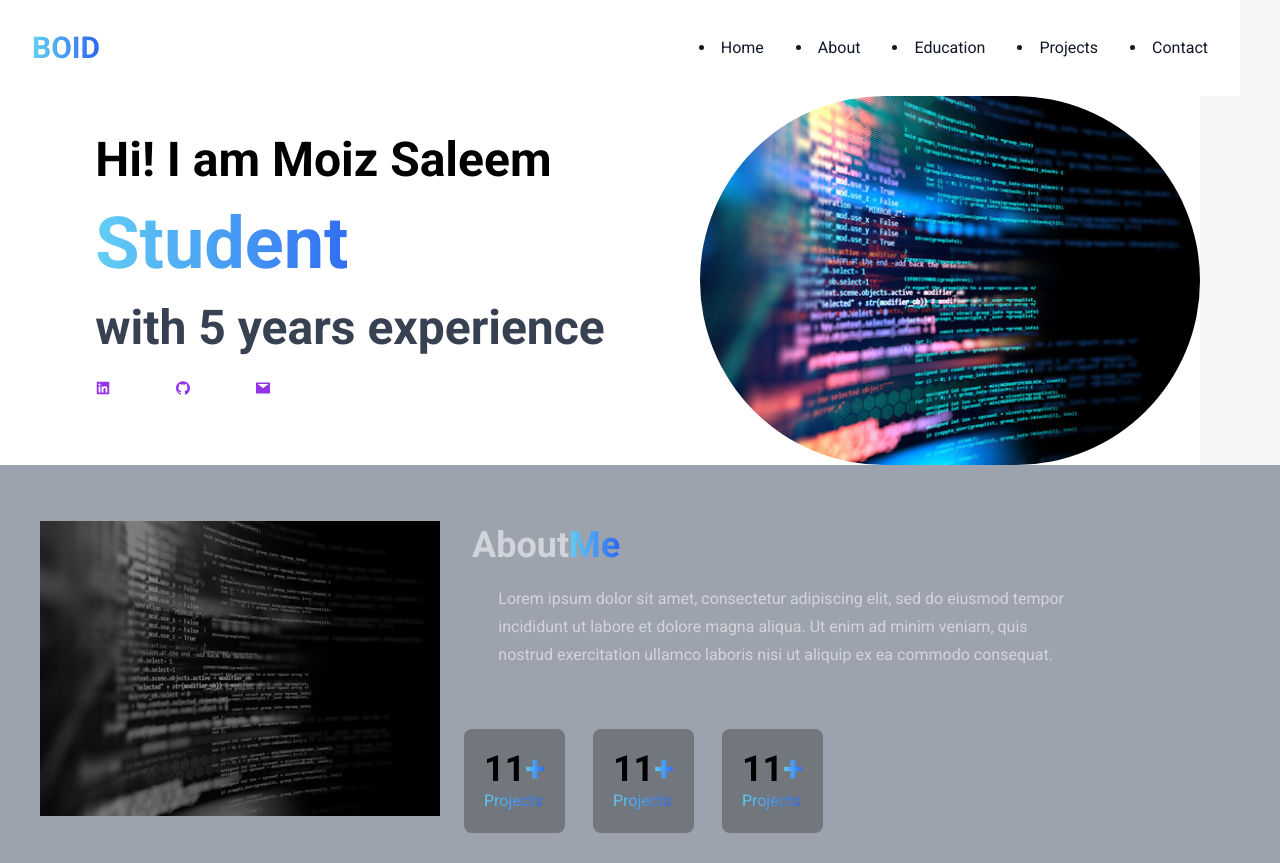
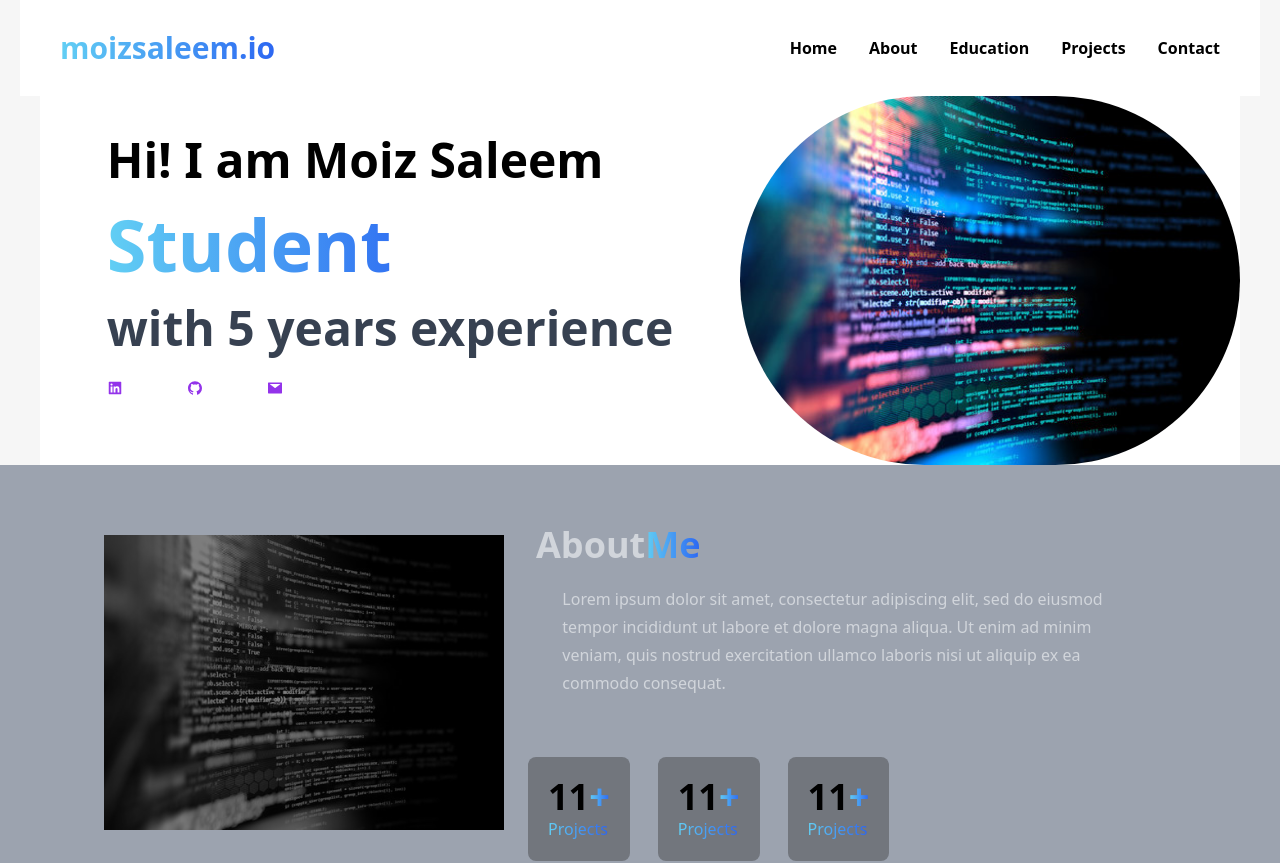
Before and after one commit to Moiz-16/js-css-portfolio-website, a React (Create React App) app: page / in a window 1280 px wide. Shown: the top 863 px of the page. Built offline with nearby package versions, Linux system fonts and the light colour scheme.

Commit message:
Footer implemented and navbar styling updated

```diff
--- a/src/App.js
+++ b/src/App.js
@@ -4,6 +4,8 @@ import Navbar from "./components/Navbar";
 import Projects from "./components/Projects";
 import Education from "./components/Education";
 import Contact from "./components/Contact";
+import Footer from "./components/Footer";
+
 
 function App() {
   return (
@@ -14,6 +16,7 @@ function App() {
       <Projects/>
       <Education/>
       <Contact/>
+      <Footer/>
     </div>
   );
 }
--- a/src/components/About.jsx
+++ b/src/components/About.jsx
@@ -4,7 +4,7 @@ import fillerImg from '../assets/codingstockpic.jpg'
 const About = () => {
   return (
     <div className='py-10 text-black bg-gray-400 h-auto'>
-        <div className='flex sm:flex-row flex-col-reverse items-center md:gap-6 gap-12 px-10 max-w-6xl max-auto'>
+        <div className='flex sm:flex-row flex-col-reverse items-center md:gap-6 gap-12 px-10 max-w-6xl mx-auto'>
             <div>
                 <div className='w-[400px] h-full'>
                     <img
--- /dev/null
+++ b/src/components/Footer.jsx
@@ -0,0 +1,11 @@
+import React from 'react'
+
+const Footer = () => {
+  return (
+    <div class="mt-12 w-max-[800px] border-t border-blue-500 text-center">
+        <p class="my-5 text-gray-500">Thanks for visiting!</p>
+    </div>
+  )
+}
+
+export default Footer
--- a/src/components/Hero.jsx
+++ b/src/components/Hero.jsx
@@ -6,7 +6,7 @@ import { TypeAnimation } from 'react-type-animation'
 const Hero = () => {
   return (
     <div>
-        <div className='my-7 sm:my-0 bg-white max-w-[1200px] h-auto max-auto flex flex-col-reverse sm:flex-row justify-center align-center'>
+        <div className='my-7 sm:my-0 bg-white max-w-[1200px] h-auto mx-auto flex flex-col-reverse sm:flex-row justify-center align-center'>
 
         <div className='flex-col my-auto mx-auto'>
             <p className='md:text-5xl sm:text-4xl text-xl font-bold text-black'>Hi! I am Moiz Saleem</p>
--- a/src/components/Navbar.jsx
+++ b/src/components/Navbar.jsx
@@ -9,29 +9,29 @@ const Navbar = () => {
     }
 
     return (
-    <div className='z-10 bg-white text-gray-900 flex justify-between items-center max-w-[1240px] max-auto h-24 px-4 text-l'>
+    <div className='z-10 bg-white text-black flex justify-between items-center max-w-[1240px] mx-auto h-24 px-6 text-l'>
 
-        <h1 className='text-3xl  font-bold primary-color ml-4'>BOID</h1>
-        <u1 className='hidden md:flex'>
-            <li className='p-4'>Home</li>
-            <li className='p-4'>About</li>
-            <li className='p-4'>Education</li>
-            <li className='p-4'>Projects</li>
-            <li className='p-4'>Contact</li>
+        <h1 className='list-nonefont text-3xl font-bold primary-color ml-4'>moizsaleem.io</h1>
+        <u1 className='hidden md:flex list-none font-bold'>
+            <li className='p-4 transition duration-300 ease-in-out hover:text-blue-400'>Home</li>
+            <li className='p-4 transition duration-300 ease-in-out hover:text-blue-400'>About</li>
+            <li className='p-4 transition duration-300 ease-in-out hover:text-blue-400'>Education</li>
+            <li className='p-4 transition duration-300 ease-in-out hover:text-blue-400'>Projects</li>
+            <li className='p-4 transition duration-300 ease-in-out hover:text-blue-400'>Contact</li>
         </u1>
 
         <div onClick={handleNav} className='block md:hidden'>
             {nav ? <AiOutlineClose size={20}/> : <AiOutlineMenu size={20}/>}
         </div>
 
-        <div className={nav ? 'bg-white text-gray-900 fixed h-full left-0 top-0 w-[60%] border-r border-r-gray-100  ease-in-out duraion-500'
+        <div className={nav ? 'bg-white black fixed h-full left-0 top-0 w-[60%] border-r border-r-gray-200  ease-in-out duration-500'
                                 : 'fixed left-[-100%]'}>
-            <h1 className='text-3xl primary-color m-4'>BOID</h1>
-            <u1 className='p-8 text-2xl'>
-                <li className='p-2'>Home</li>
-                <li className='p-2'>About</li>
-                <li className='p-2'>Education</li>
-                <li className='p-2'>Projects</li>
+            <h1 className='list-nonefont text-3xl font-bold primary-color m-4'>moizsaleem.io</h1>
+            <u1 className='p-8 text-2xl list-none font-bold '>
+                <li className='p-2 transition duration-300 ease-in-out hover:text-blue-400'>Home</li>
+                <li className='p-2 transition duration-300 ease-in-out hover:text-blue-400'>About</li>
+                <li className='p-2 transition duration-300 ease-in-out hover:text-blue-400'>Education</li>
+                <li className='p-2 '>Projects</li>
                 <li className='p-2'>Contact</li>
             </u1>
 
--- a/src/index.css
+++ b/src/index.css
@@ -1,4 +1,3 @@
-@import url('https://fonts.googleapis.com/css2?family=Roboto:ital,wght@0,100;0,300;0,400;0,500;0,700;0,900;1,100;1,300;1,400;1,500;1,700;1,900&display=swap');
 
 @tailwind base;
 @tailwind components;
@@ -6,7 +5,6 @@
 
 body {
   background-color: #f6f6f6;
-  font-family: "Roboto", sans-serif;
   font-weight: 400;
   font-style: normal;
 }
```
